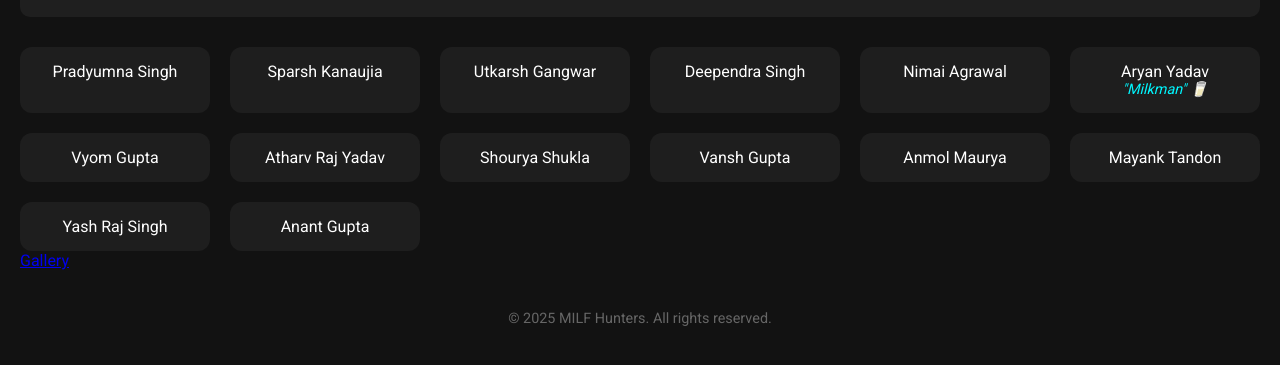
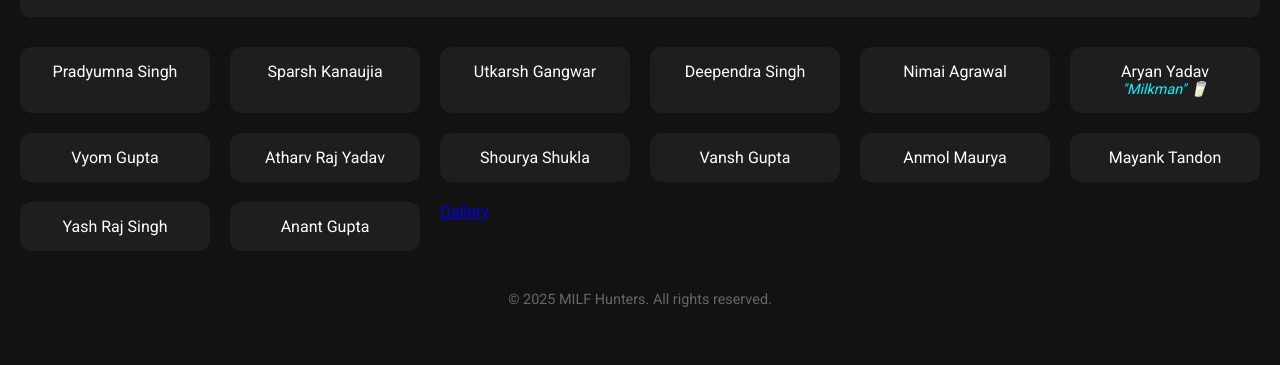
Before and after one commit to pradyumnasingh2011/milf-hunters-hq, a plain HTML site: page index.html in a window 1280 px wide. Shown: the part 117-482 px from the top of the page. Drawn offline with Linux system fonts and the light colour scheme.

Commit message:
Update index.html

```diff
--- a/index.html
+++ b/index.html
@@ -83,9 +83,9 @@
     <div class="member">Mayank Tandon</div>
     <div class="member">Yash Raj Singh</div>
        <div class="member">Anant Gupta</div>
+    <a href="https://your-username.github.io/my-gallery-site" class="gallery-button">Gallery</a>
   </section>
-<a href="https://your-username.github.io/my-gallery-site
-" class="gallery-button">Gallery</a>
+
 
   <footer>
     &copy; 2025 MILF Hunters. All rights reserved.
```
